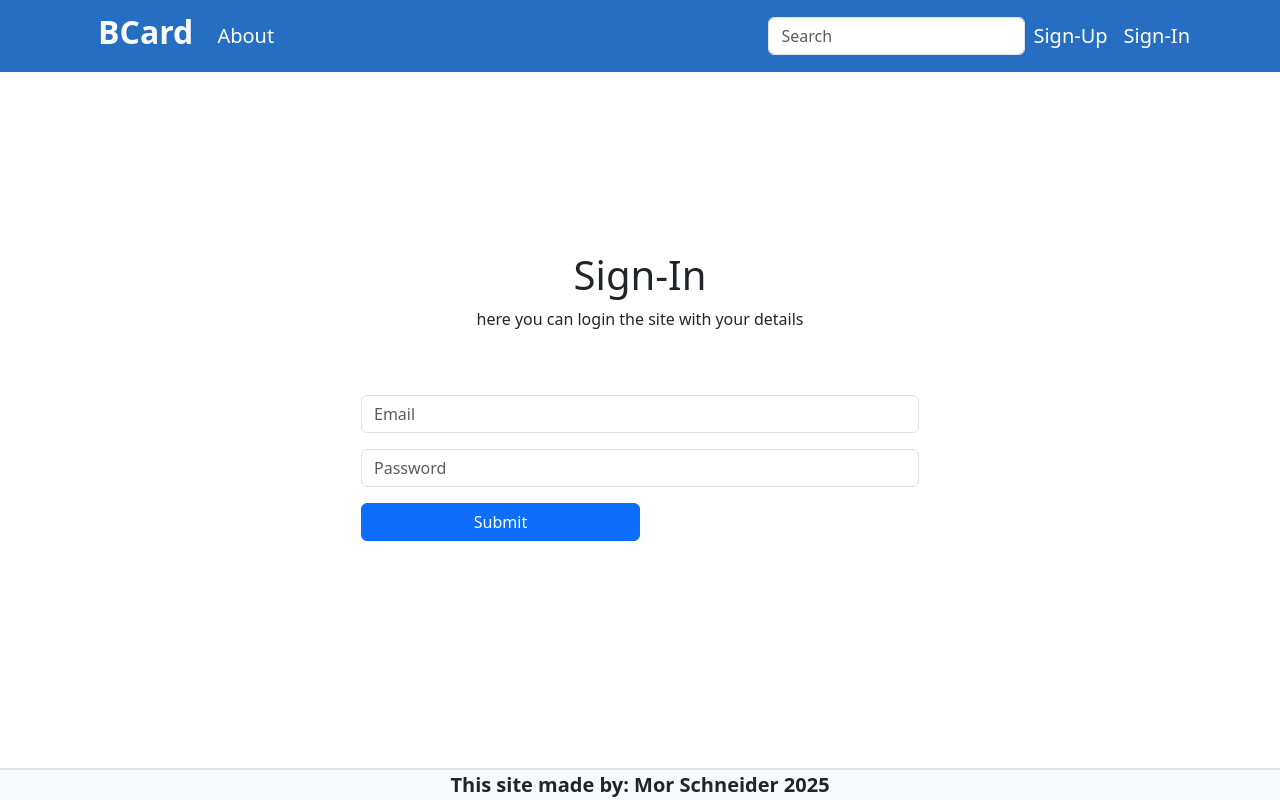
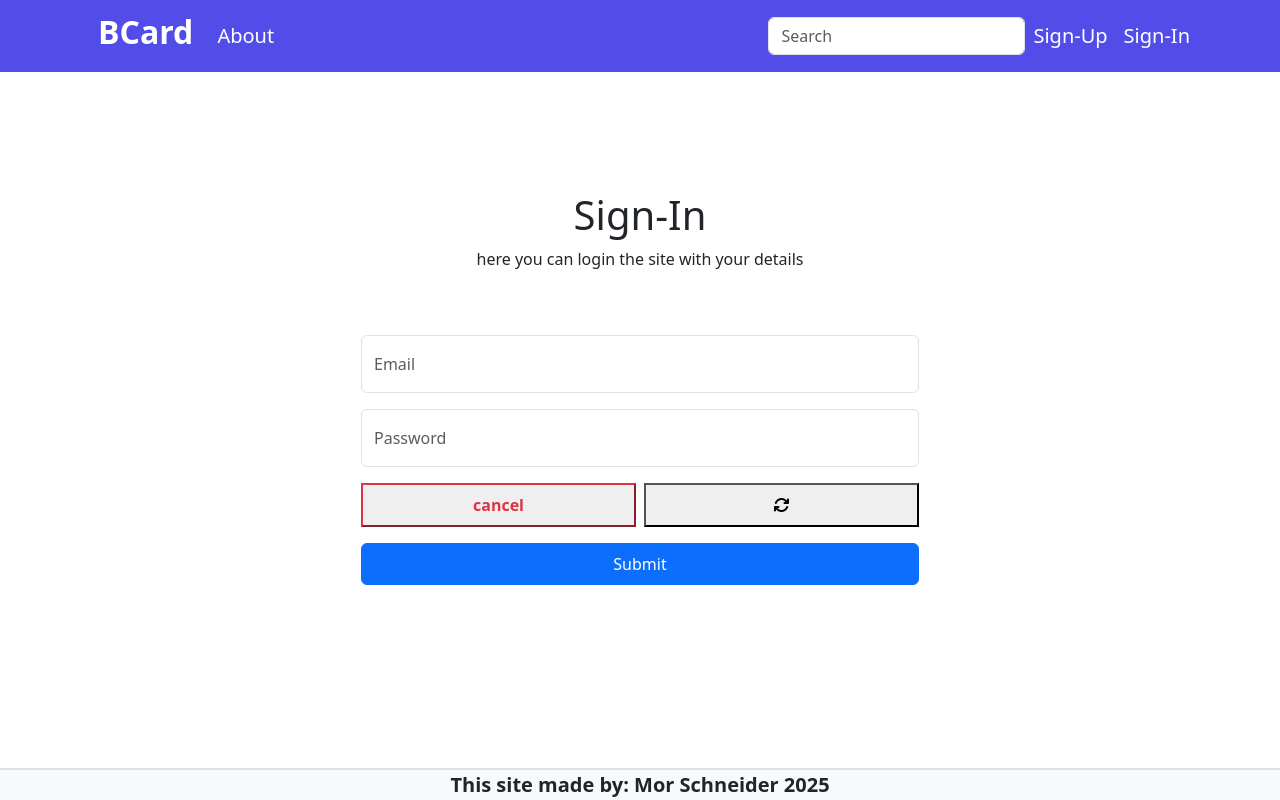
Before and after one commit to morsch28/mor-project-react, a React (Vite) app: page /sign-in in a window 1280 px wide. Built offline with nearby package versions, Linux system fonts and the light colour scheme; no server answers.

Commit message:
darkMode

```diff
--- a/src/components/Footer.jsx
+++ b/src/components/Footer.jsx
@@ -1,6 +1,13 @@
+import { useTheme } from "../context/theme.context";
+
 function Footer() {
+  const { mode } = useTheme();
   return (
-    <footer className="border-top  border-2 d-flex justify-content-center fs-5 fw-bold bg-light footer">
+    <footer
+      className={`border-top  border-2 d-flex justify-content-center fs-5 fw-bold bg-light footer ${
+        mode == "dark" ? "bg-black" : ""
+      }`}
+    >
       This site made by: Mor Schneider {new Date().getFullYear()}
     </footer>
   );
--- a/src/components/Navbar.jsx
+++ b/src/components/Navbar.jsx
@@ -1,14 +1,17 @@
 import { NavLink, useNavigate } from "react-router-dom";
 import { useAuth } from "../context/auth.context";
-import DarkMode from "./DardMode";
+import { useTheme } from "../context/theme.context";
 
 function Navbar() {
   const { user, logout } = useAuth();
   const navigate = useNavigate();
+  const { mode, toggleMode } = useTheme();
 
   return (
     <nav
-      className="navbar navbar-expand-md navbar-dark"
+      className={`navbar navbar-expand-md ${
+        mode === "light" ? "navbar-custom-light" : "bg-black"
+      }`}
       aria-label="Fourth navbar example"
     >
       <div className="container align-items-center">
@@ -97,10 +100,22 @@ function Navbar() {
             </form>
             {user ? (
               <>
-                {/* <button className="btn bg-transparent fs-4">
-                  <i className="bi bi-moon-fill"></i>
-                </button> */}
-                <DarkMode />
+                {mode == "light" ? (
+                  <button
+                    onClick={() => toggleMode()}
+                    className="btn bg-transparent fs-4"
+                  >
+                    <i className="bi bi-moon-fill"></i>
+                  </button>
+                ) : (
+                  <button
+                    onClick={() => toggleMode()}
+                    className="btn bg-transparent fs-4"
+                  >
+                    <i className="bi bi-brightness-high-fill"></i>
+                  </button>
+                )}
+
                 <li className="nav-item">
                   <button
                     onClick={() => {
--- /dev/null
+++ b/src/components/common/FormButtons.jsx
@@ -0,0 +1,26 @@
+function FormButton({ navigate, isValid }) {
+  return (
+    <div className="d-flex mb-3 justify-content-center gap-3 flex-column">
+      <div className="d-flex gap-2">
+        <button
+          onClick={() => navigate("/")}
+          className="w-50 text-danger fw-bold fs-6 border-danger py-2"
+        >
+          cancel
+        </button>
+        <button className="w-50">
+          <i className="fa fa-refresh"></i>
+        </button>
+      </div>
+      <button
+        disabled={!isValid}
+        type="submit"
+        className="btn btn-primary w-100 mb-5 py-2"
+      >
+        Submit
+      </button>
+    </div>
+  );
+}
+
+export default FormButton;
--- a/src/components/common/Input.jsx
+++ b/src/components/common/Input.jsx
@@ -8,6 +8,7 @@ function Input({ error, ...rest }) {
           className={[
             rest?.type != "checkbox" && "form-control",
             error ? "is-invalid" : "",
+            "py-3",
           ].join(" ")}
           id={rest.name}
           aria-describedby="emailHelp"
--- a/src/context/theme.context.jsx
+++ b/src/context/theme.context.jsx
@@ -1,6 +1,37 @@
+import { useContext, useEffect } from "react";
+import { useState } from "react";
 import { createContext } from "react";
 
 export const themeContext = createContext();
 themeContext.displayName = "Theme";
 
-export function ThemeProvider({ children }) {}
+export function ThemeProvider({ children }) {
+  const [mode, setMode] = useState("light");
+
+  useEffect(() => {
+    const saved = localStorage.getItem("theme");
+    if (saved) {
+      setMode(saved);
+    }
+  }, []);
+
+  useEffect(() => {
+    document.body.setAttribute("data-bs-theme", mode);
+  }, [mode]);
+
+  const toggleMode = () => {
+    const newMode = mode == "light" ? "dark" : "light";
+    setMode(newMode);
+    localStorage.setItem("theme", newMode);
+  };
+
+  return (
+    <themeContext.Provider value={{ mode, toggleMode }}>
+      {children}
+    </themeContext.Provider>
+  );
+}
+
+export function useTheme() {
+  return useContext(themeContext);
+}
--- /dev/null
+++ b/src/hooks/useSignUpForm.js
@@ -0,0 +1,78 @@
+import { useNavigate } from "react-router";
+import { useAuth } from "../context/auth.context";
+import { useFormik } from "formik";
+import Joi from "joi";
+
+export function useSignUpForm() {
+  const navigate = useNavigate();
+  const { createUser, login } = useAuth();
+
+  const formik = useFormik({
+    initialValues: {
+      first: "",
+      last: "",
+      middle: "",
+      phone: "",
+      email: "",
+      password: "",
+      url: "",
+      alt: "",
+      state: "",
+      country: "",
+      city: "",
+      street: "",
+      houseNumber: "",
+      zip: "",
+      isBusiness: false,
+    },
+    validate(values) {
+      const schema = Joi.object({
+        first: Joi.string().min(2).max(255).required(),
+        middle: Joi.string().min(2).max(256).allow(""),
+        last: Joi.string().min(2).max(255).required(),
+        phone: Joi.string()
+          .min(9)
+          .max(10)
+          .required()
+          .pattern(/^(\+9725\d{8}|05\d{8}$)/),
+        email: Joi.string().min(5).max(255).required().email({ tlds: false }),
+        password: Joi.string()
+          .min(9)
+          .max(20)
+          .required()
+          .pattern(/^(?=.*[a-z])(?=.*[A-Z])(?=.*(\d))(?=.*[!@#$%^&*-])/),
+        url: Joi.string().allow("").uri(),
+        alt: Joi.string().allow(""),
+        state: Joi.string().min(2).max(256).allow(""),
+        country: Joi.string().min(2).max(100).required(),
+        city: Joi.string().min(2).max(100).required(),
+        street: Joi.string().min(2).max(256).required(),
+        houseNumber: Joi.number().integer().positive().required(),
+        zip: Joi.string().min(4).max(10).required(),
+        isBusiness: Joi.boolean().required(),
+      });
+      const { error } = schema.validate(values, { abortEarly: false });
+      if (!error) {
+        return null;
+      }
+      const errors = {};
+      for (const detail of error.details) {
+        errors[detail.path[0]] = detail.message;
+      }
+      return errors;
+    },
+    onSubmit: async (values) => {
+      try {
+        const user = normalizeUser(values);
+        const { status } = await createUser(user);
+        if (status === 201) {
+          await login({ email: values.email, password: values.password });
+          navigate("/");
+        }
+      } catch (err) {
+        console.log(err);
+      }
+    },
+  });
+  return formik;
+}
--- a/src/index.css
+++ b/src/index.css
@@ -5,42 +5,9 @@
   top: 20%;
   left: 80%;
 }
-.dark-mode {
-  background-color: rgba(19, 17, 17, 0.742);
-  color: #fff;
+.navbar-custom-light {
+  background-color: rgb(82, 77, 232);
 }
-.dark-mode .navbar {
-  background-color: black;
+.navbar-custom-light .nav-link {
+  color: white !important;
 }
-.navbar {
-  background-color: rgb(38, 110, 193);
-}
-.dark-mode .bi-sun-fill {
-  color: gold;
-}
-.dark-mode .card-body {
-  background-color: black;
-}
-
-.dark-mode .list-group-item {
-  background-color: black;
-  color: #fff;
-}
-.dark-mode .footer {
-  background-color: black !important;
-}
-.dark-mode .card-footer {
-  background-color: black;
-}
-.dark-mode .bi-heart-fill {
-  color: #fff;
-}
-.dark-mode .fa-phone {
-  color: #fff;
-}
-.card {
-  border-radius: 35px !important;
-}
-.cardImg {
-  border-radius: 12px;
-}
--- a/src/main.jsx
+++ b/src/main.jsx
@@ -7,12 +7,15 @@ import "bootstrap/dist/js/bootstrap.bundle.js";
 import "bootstrap-icons/font/bootstrap-icons.css";
 import { BrowserRouter } from "react-router";
 import AuthProvider from "./context/auth.context.jsx";
+import { ThemeProvider } from "./context/theme.context.jsx";
 
 createRoot(document.getElementById("root")).render(
   <StrictMode>
     <BrowserRouter>
       <AuthProvider>
-        <App />
+        <ThemeProvider>
+          <App />
+        </ThemeProvider>
       </AuthProvider>
     </BrowserRouter>
   </StrictMode>
--- a/src/pages/SignIn.jsx
+++ b/src/pages/SignIn.jsx
@@ -3,8 +3,8 @@ import Input from "../components/common/Input";
 import { useFormik } from "formik";
 import { useNavigate } from "react-router";
 import Joi from "joi";
-import userService from "../services/userService";
 import { useAuth } from "../context/auth.context";
+import FormButton from "../components/common/FormButtons";
 
 function SignIn() {
   const navigate = useNavigate();
@@ -60,13 +60,7 @@ function SignIn() {
           {...getFieldProps("password")}
           error={touched.password && errors.password}
         />
-        <button
-          disabled={!isValid}
-          type="submit"
-          className="btn btn-primary w-50 mb-5"
-        >
-          Submit
-        </button>
+        <FormButton navigate={navigate} isValid={isValid} />
       </form>
     </div>
   );
--- a/src/pages/SignUp.jsx
+++ b/src/pages/SignUp.jsx
@@ -1,84 +1,13 @@
 import PageHeader from "../components/common/PageHeader";
 import Input from "../components/common/Input";
-import { useFormik } from "formik";
-import Joi from "joi";
-import userService from "../services/userService";
 import { useNavigate } from "react-router";
-import { normalizeUser } from "../users/normalizeUser";
-import { useAuth } from "../context/auth.context";
+import { useSignUpForm } from "../hooks/useSignUpForm";
+import FormButton from "../components/common/FormButtons";
 
 function SignUp() {
   const navigate = useNavigate();
-  const { createUser, login } = useAuth();
-
-  const { getFieldProps, touched, errors, handleSubmit, isValid } = useFormik({
-    initialValues: {
-      first: "",
-      last: "",
-      middle: "",
-      phone: "",
-      email: "",
-      password: "",
-      url: "",
-      alt: "",
-      state: "",
-      country: "",
-      city: "",
-      street: "",
-      houseNumber: "",
-      zip: "",
-      isBusiness: false,
-    },
-    validate(values) {
-      const schema = Joi.object({
-        first: Joi.string().min(2).max(255).required(),
-        middle: Joi.string().min(2).max(256).allow(""),
-        last: Joi.string().min(2).max(255).required(),
-        phone: Joi.string()
-          .min(9)
-          .max(10)
-          .required()
-          .pattern(/^(\+9725\d{8}|05\d{8}$)/),
-        email: Joi.string().min(5).max(255).required().email({ tlds: false }),
-        password: Joi.string()
-          .min(9)
-          .max(20)
-          .required()
-          .pattern(/^(?=.*[a-z])(?=.*[A-Z])(?=.*(\d))(?=.*[!@#$%^&*-])/),
-        url: Joi.string().allow("").uri(),
-        alt: Joi.string().allow(""),
-        state: Joi.string().min(2).max(256).allow(""),
-        country: Joi.string().min(2).max(100).required(),
-        city: Joi.string().min(2).max(100).required(),
-        street: Joi.string().min(2).max(256).required(),
-        houseNumber: Joi.number().integer().positive().required(),
-        zip: Joi.string().min(4).max(10).required(),
-        isBusiness: Joi.boolean().required(),
-      });
-      const { error } = schema.validate(values, { abortEarly: false });
-      if (!error) {
-        return null;
-      }
-      const errors = {};
-      for (const detail of error.details) {
-        errors[detail.path[0]] = detail.message;
-      }
-      console.log(errors);
-      return errors;
-    },
-    onSubmit: async (values) => {
-      try {
-        const user = normalizeUser(values);
-        const { status } = await createUser(user);
-        if (status === 201) {
-          await login({ email: values.email, password: values.password });
-          navigate("/");
-        }
-      } catch (err) {
-        console.log(err);
-      }
-    },
-  });
+  const { handleSubmit, touched, errors, isValid, getFieldProps } =
+    useSignUpForm();
 
   return (
     <div className="container d-flex flex-column align-items-center">
@@ -198,13 +127,7 @@ function SignUp() {
             {...getFieldProps("isBusiness")}
             label="Sign-Up as business?"
           />
-          <button
-            disabled={!isValid}
-            type="submit"
-            className="btn btn-primary w-50 mb-5"
-          >
-            Submit
-          </button>
+          <FormButton navigate={navigate} isValid={isValid} />
         </div>
       </form>
     </div>
```
Also changed, not shown: src/components/DardMode.jsx (deleted, +0 -23 lines).
